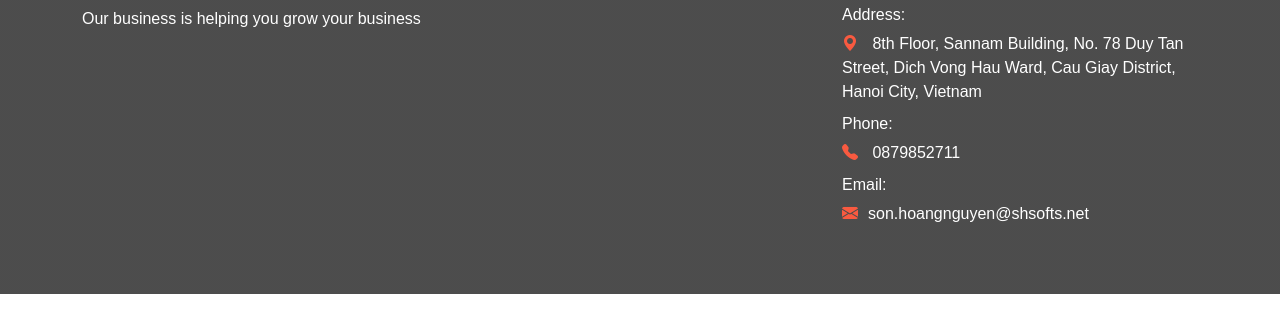
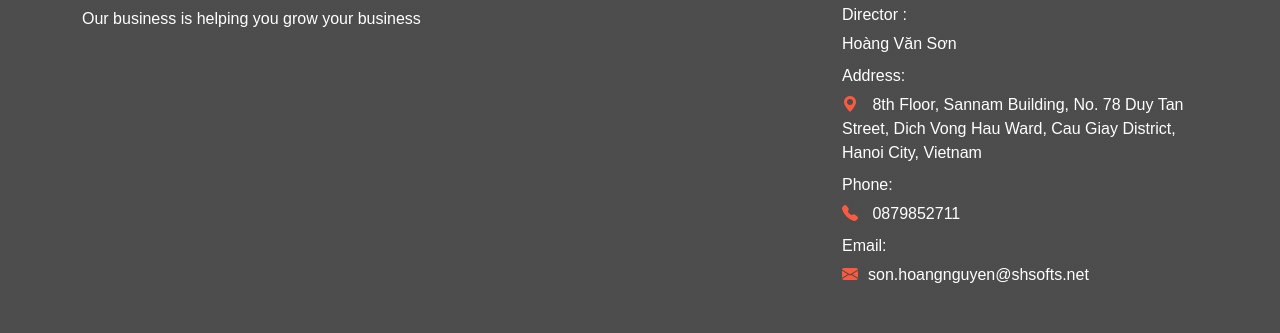
Before and after one commit to khanhphamviet/landing_shsoft, a plain HTML site: page index.html in a window 1280 px wide. Shown: the part 4110-4443 px from the top of the page. Before the commit the page ends 4404 px from the top, so only its background shows below. Drawn offline with Linux system fonts and the light colour scheme; a web font is replaced by a local one.

Commit message:
add  Director

```diff
--- a/index.html
+++ b/index.html
@@ -582,6 +582,10 @@
                 <h3 data-translate="footer_contact_title">Contact:</h3>
               </div>
               <div class="contact-info">
+                <h6>Director :</h6>
+                <p> Hoàng Văn Sơn</p>
+              </div>
+              <div class="contact-info">
                 <h6 data-translate="footer_address_title">Address:</h6>
                 <p data-translate="footer_address">
                   <i class="bi bi-geo-alt-fill"></i> 8th Floor, Sannam Building, No. 78 Duy Tan Street, Dich Vong Hau Ward, Cau Giay District, Hanoi City, Vietnam
```
